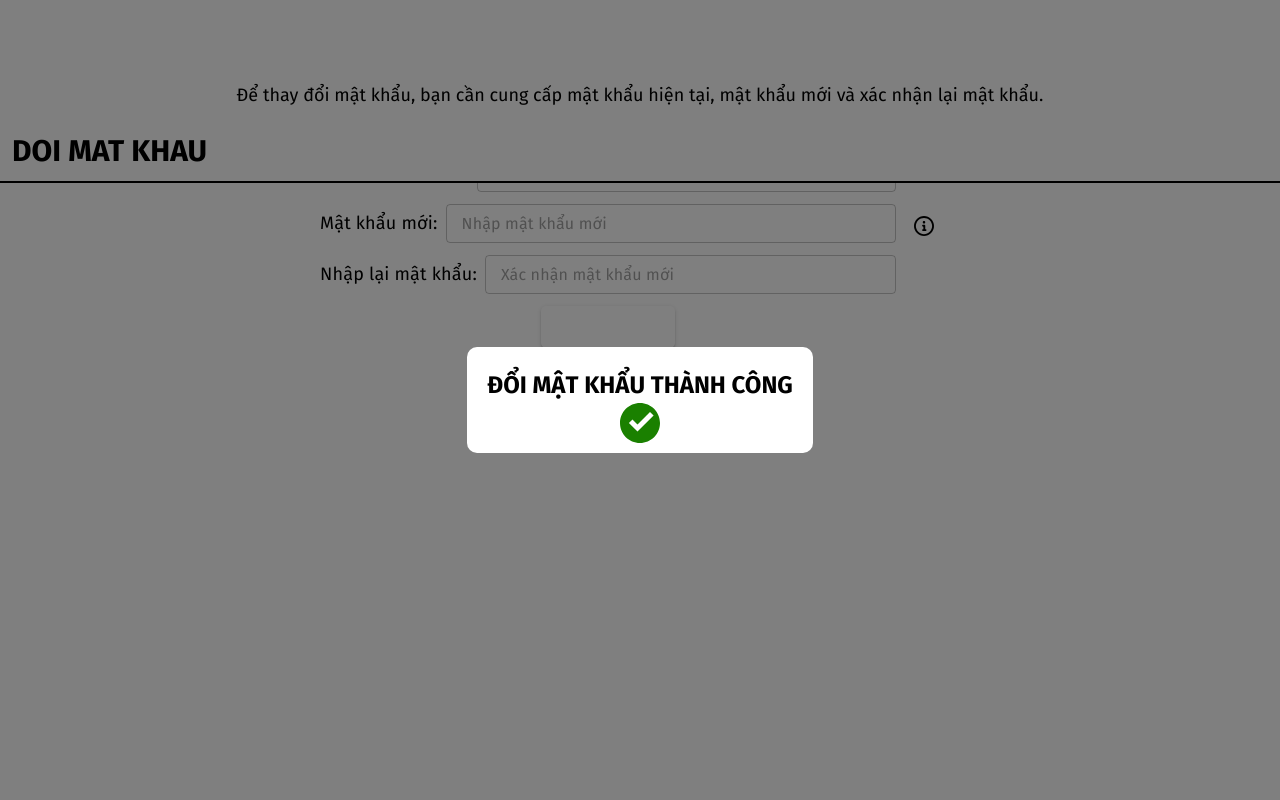
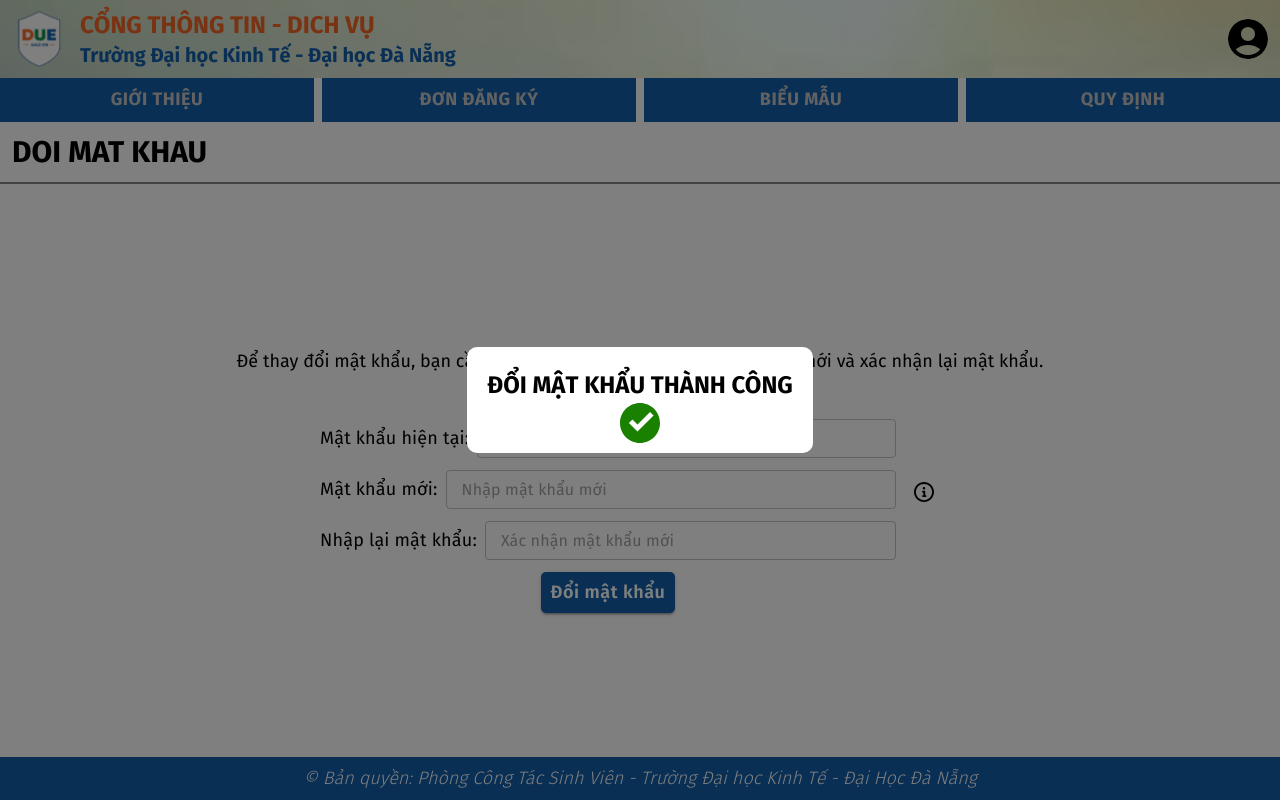
Before and after one commit to kanhnguyxn/cong-thong-tin-dich-vu, a Next.js app: page /doi-mat-khau in a window 1280 px wide. Built offline with nearby package versions, Linux system fonts and the light colour scheme.

Commit message:
kim@nh chinh sua style va bug cho doi mat khau

```diff
--- a/src/app/doi-mat-khau/changePasswprdForm.tsx
+++ b/src/app/doi-mat-khau/changePasswprdForm.tsx
@@ -95,10 +95,10 @@ export default function ChangePasswordForm(props: any) {
         }}
         children={
           <>
-            <p className="flex font-bold justify-center pb-2 text-sm md:text-base lg:text-lg items-end">
+            <span className="flex font-bold justify-center pb-2 text-sm md:text-base lg:text-lg items-end">
               <Icon>{ICONS.INFO}</Icon>
               <span className="ml-1">Quy định đặt mật khẩu</span>
-            </p>
+            </span>
             <ol className="list-disc pl-5">
               <li>Phải có ít nhất một chữ cái viết hoa</li>
               <li>Phải có ít nhất một chữ cái viết thường</li>
@@ -156,9 +156,9 @@ export default function ChangePasswordForm(props: any) {
               },
             }}
           >
-            <p className="text-center uppercase font-bold">
+            <span className="text-center uppercase font-bold">
               Đổi mật khẩu thành công
-            </p>
+            </span>
             <Icon
               sx={{
                 width: {
--- /dev/null
+++ b/src/app/doi-mat-khau/layout.tsx
@@ -0,0 +1,14 @@
+'use client";';
+import Header from "@components/header/Header";
+import Footer from "@components/Footer";
+export default function Layout({ children }: { children: React.ReactNode }) {
+  return (
+    <div className="flex flex-col min-h-screen max-w-full">
+      <div className="sticky top-0 z-50 w-full">
+        <Header />
+      </div>
+      <main className="flex-1 flex w-full">{children}</main>
+      <Footer />
+    </div>
+  );
+}
--- a/src/components/Modal.tsx
+++ b/src/components/Modal.tsx
@@ -1,6 +1,6 @@
-'use client'
+"use client";
 import React from "react";
-import {  Modal } from "@mui/material";
+import { Modal } from "@mui/material";
 import Box from "@mui/material/Box";
 import Typography from "@mui/material/Typography";
 import Button from "@mui/material/Button";
@@ -8,27 +8,32 @@ import Button from "@mui/material/Button";
 interface BasicModalProps {
   button: string | JSX.Element;
   buttonClassName?: object;
-    children: JSX.Element ;
+  children: JSX.Element;
   childrenClassName?: string | object;
 }
 
-
 const style = {
-    position: 'absolute',
-    top: '50%',
-    left: '50%',
-    transform: 'translate(-50%, -50%)',
-    bgcolor: 'background.paper',
+  position: "absolute",
+  top: "50%",
+  left: "50%",
+  transform: "translate(-50%, -50%)",
+  bgcolor: "background.paper",
   boxShadow: 24,
   paddingTop: 4,
   paddingBottom: 4,
   paddingLeft: 2,
   paddingRight: 2,
   borderRadius: 10,
-    width: 'fit-content',
+  width: "fit-content",
 };
 
-export default function BasicModal ({button, children, buttonClassName,childrenClassName,...props }:BasicModalProps){
+export default function BasicModal({
+  button,
+  children,
+  buttonClassName,
+  childrenClassName,
+  ...props
+}: BasicModalProps) {
   const [open, setOpen] = React.useState(false);
   const handleOpen = () => {
     console.log("open");
@@ -36,22 +41,14 @@ export default function BasicModal ({button, children, buttonClassName,childrenC
   };
   const handleClose = () => setOpen(false);
 
-    return(
+  return (
     <>
-            <Button sx={{...buttonClassName}} onClick={handleOpen}>
+      <Button sx={{ ...buttonClassName }} onClick={handleOpen}>
         {button}
       </Button>
-            <Modal
-            open={open}
-            onClose={handleClose}
-            >
-                <Box sx={{...style, childrenClassName}}>
-                    <Typography>
-                        {children}
-                    </Typography>
-                </Box>
+      <Modal open={open} onClose={handleClose}>
+        <Box sx={{ ...style, childrenClassName }}>{children}</Box>
       </Modal>
     </>
-
-    )
+  );
 }
```
Lines whose indentation alone changed are shown as unchanged.
